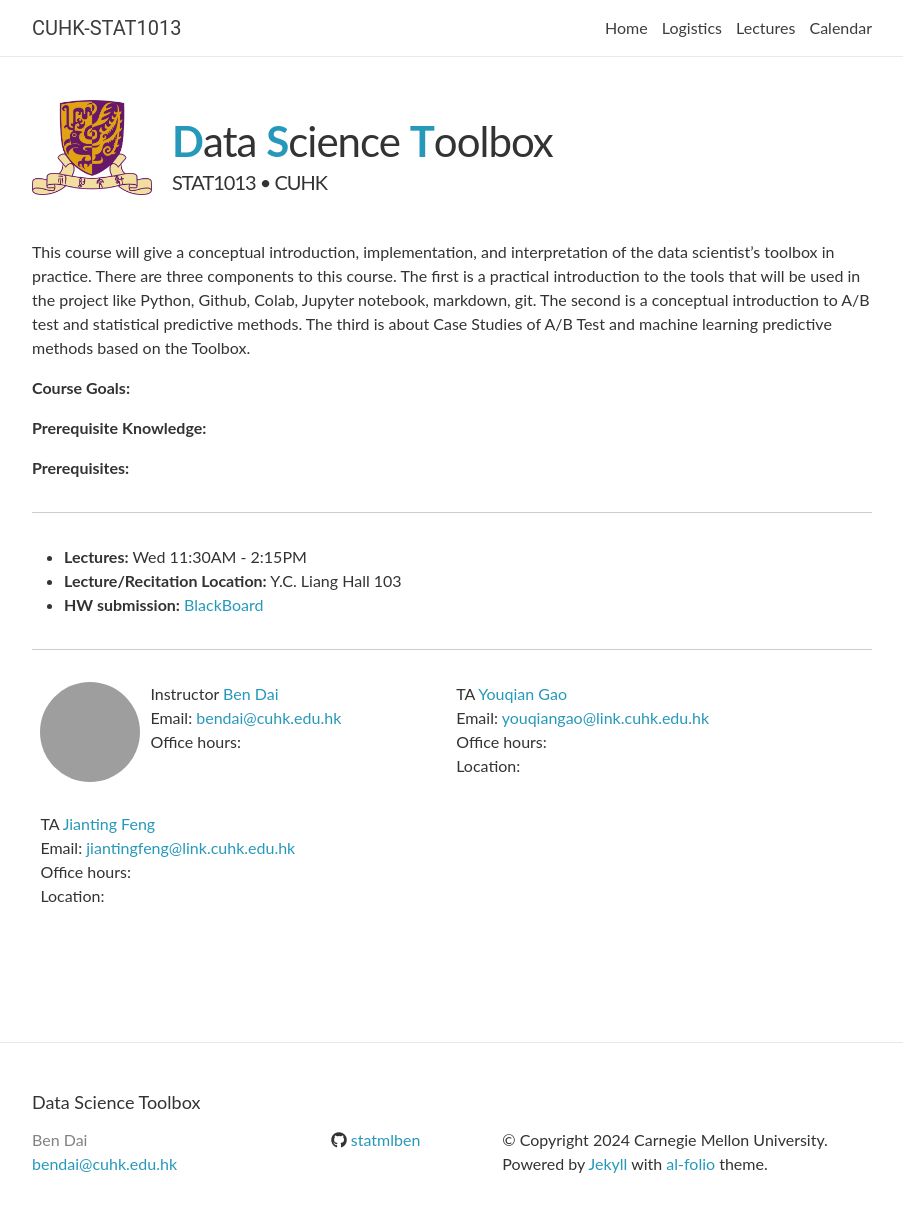
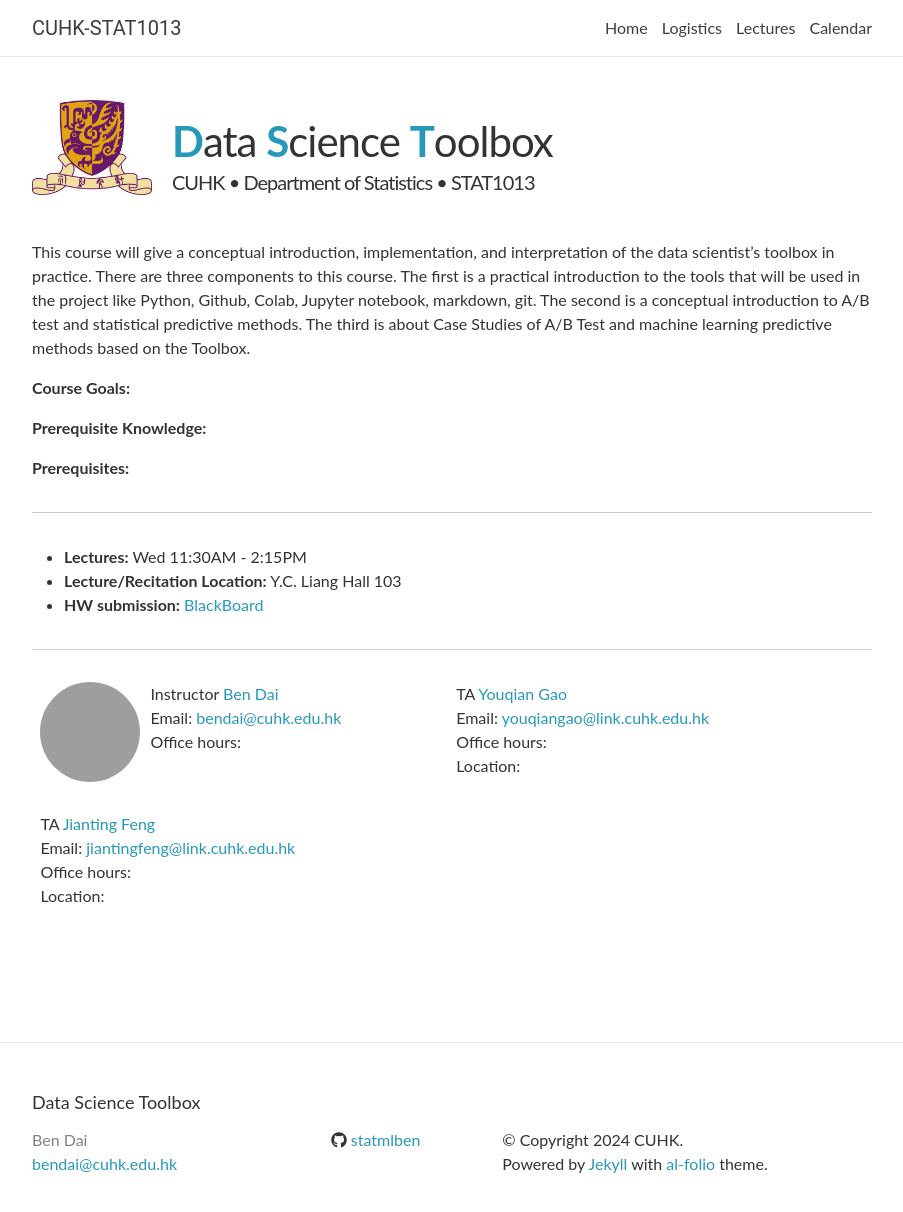
Before and after one commit to statmlben/CUHK-STAT1013, a Jekyll site: the page built from _pages/about.md, in a window 1280 px wide and 1237 px high. Shown: the top 1212 px of the window, without its empty margins (188-1091 px from the left). Built offline with Jekyll 4.4.1, drawn with Linux system fonts in a browser that asks for light colours; nearby versions of some CDN libraries; comment, search, counter and statistics services are not loaded; grey boxes are pictures that could not be loaded.

Commit message:
update footnote

```diff
--- a/_includes/footer.html
+++ b/_includes/footer.html
@@ -25,7 +25,7 @@
       </div>
 
       <div class="footer-col footer-col-3">
-        <p>&copy; Copyright {{ site.time | date: "%Y" }} Carnegie Mellon University. <br />
+        <p>&copy; Copyright {{ site.time | date: "%Y" }} CUHK. <br />
         {{ site.footer_text }}</p>
       </div>
     </div>
--- a/_pages/about.md
+++ b/_pages/about.md
@@ -2,7 +2,7 @@
 layout: about
 permalink: /
 title: <b>D</b>ata <b>S</b>cience <b>T</b>oolbox
-description: STAT1013 • CUHK
+description: CUHK • Department of Statistics • STAT1013
 logo: cuhk-logo.png
 news: true
 ---
```
